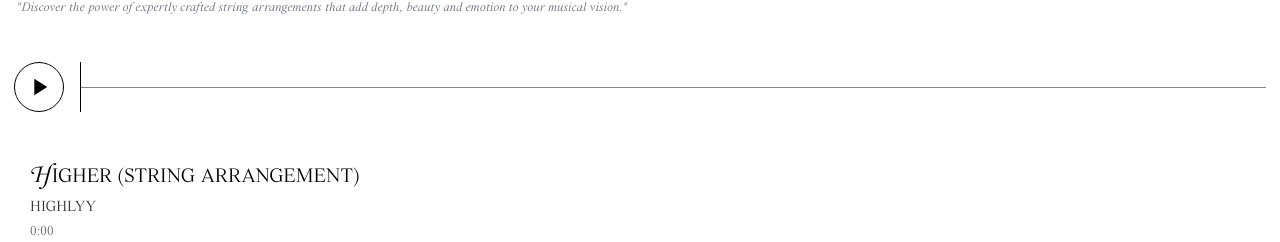
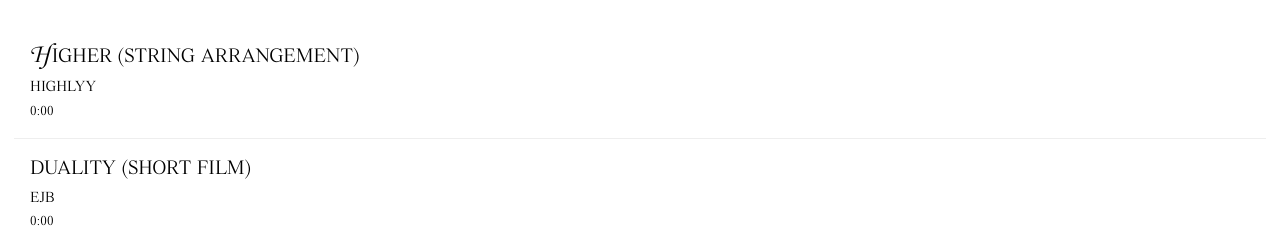
Before and after one commit to ejiro1994/vue-agency-menu-gsap-animation, a Vue app: page /music in a window 1280 px wide. Shown: the part 558-800 px from the top of the page. Built offline with nearby package versions, Linux system fonts and the light colour scheme.

Commit message:
Refactor styles in App.vue, Playlist.vue, and MusicPage.vue for improved layout and visual consistency. Commented out project index display in App.vue, adjusted opacity in Playlist.vue, and modified padding in MusicPage.vue to enhance overall user experience.

```diff
--- a/src/App.vue
+++ b/src/App.vue
@@ -125,7 +125,7 @@ const toggleMenu = () => {
             class="block text-3xl md:text-4xl lg:text-5xl mb-6 md:mb-8 font-kormelink hover:opacity-70 transition-opacity uppercase relative border-b-[1px] pt-4 pb-4"
             @mouseenter="() => handleMouseEnter(index)" @mouseleave="handleMouseLeave" @click="toggleMenu">
             <div class="flex items-center">
-              <span class="text-sm md:text-sm opacity-50 w-[60px]">(0{{ index + 1 }})</span>
+              <!-- <span class="text-sm md:text-sm opacity-50 w-[60px]">(0{{ index + 1 }})</span> -->
               <h2 class="flex-1">{{ project.title }}</h2>
             </div>
           </router-link>
--- a/src/components/Playlist.vue
+++ b/src/components/Playlist.vue
@@ -317,12 +317,12 @@ onUnmounted(() => {
     font-size: 0.9rem;
     margin: 0;
     font-family: 'WTKormelink', serif;
-    opacity: 0.8;
+    /* opacity: 0.8; */
 }
 
 .track-duration {
     font-size: 0.8rem;
-    color: #666;
+    color: #000000;
     margin: 0;
     font-family: 'WTKormelink', serif;
 }
--- a/src/views/MusicPage.vue
+++ b/src/views/MusicPage.vue
@@ -30,7 +30,7 @@ provide('goToSlide', goToSlide)
 
 <style scoped>
 .page-container {
-    padding: 120px 0 40px;
+    padding: 0px 0 40px;
     width: 100%;
 }
 
```
